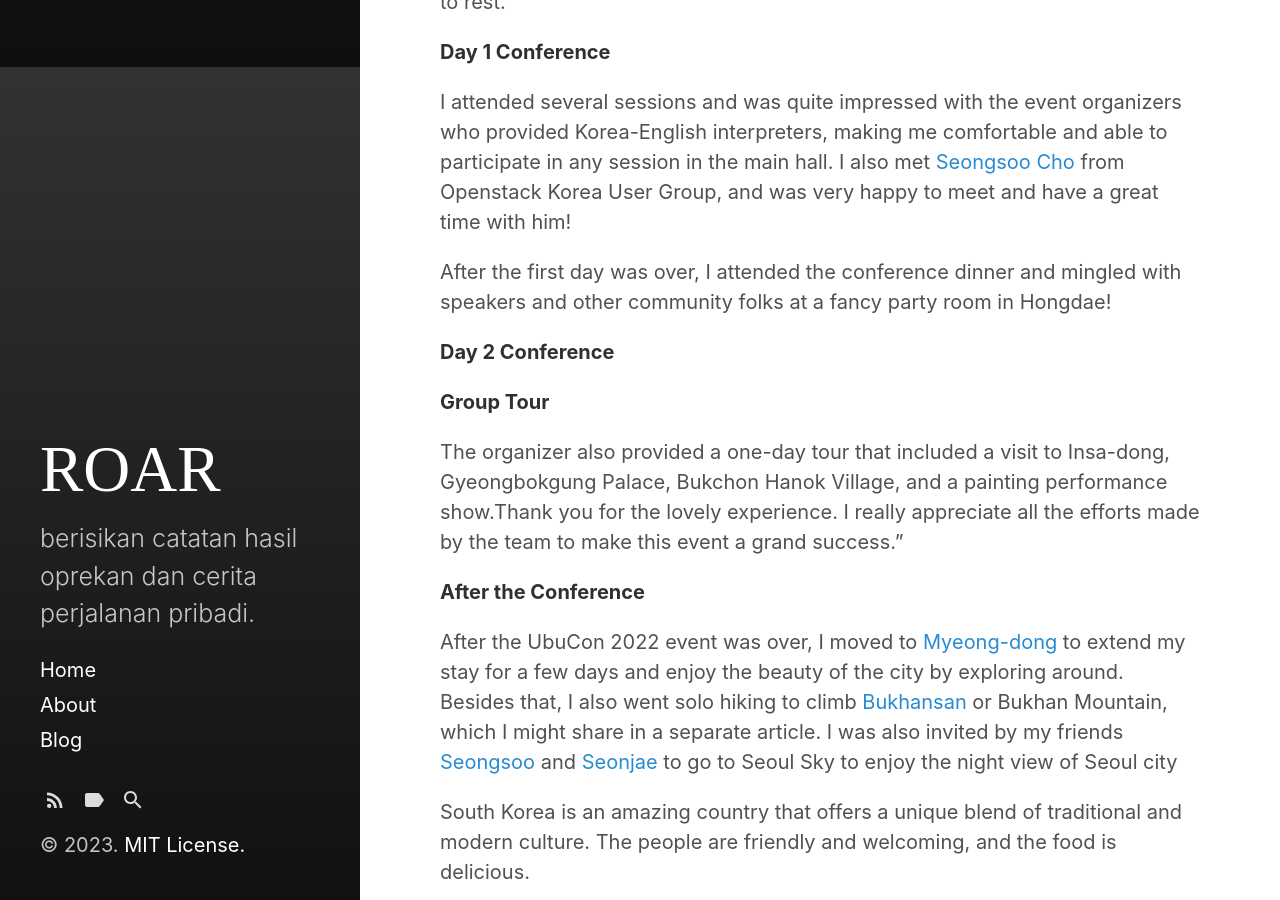
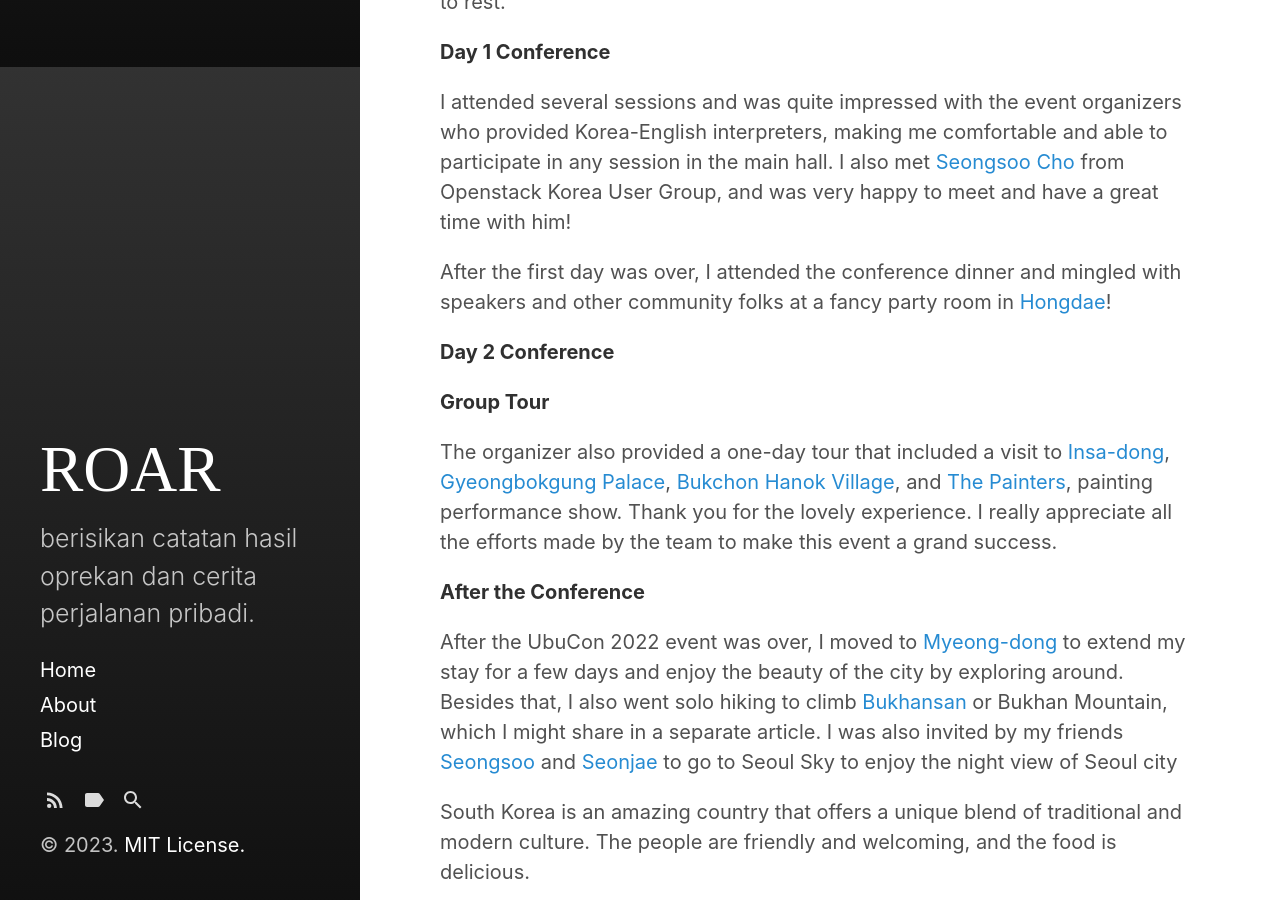
Before and after one commit to aryulianto/aryulianto.github.io, a Jekyll site: the page built from _posts/2022-12-01-fr-ubuntu-conference-asia-2022-seoul-south-korea.md, in a window 1280 px wide and 900 px high, scrolled down 833 px. Built offline with Jekyll 4.4.1, drawn with Linux system fonts in a browser that asks for light colours; some web fonts are replaced.

Commit message:
update link

```diff
--- a/_posts/2022-12-01-fr-ubuntu-conference-asia-2022-seoul-south-korea.md
+++ b/_posts/2022-12-01-fr-ubuntu-conference-asia-2022-seoul-south-korea.md
@@ -33,13 +33,13 @@ Upon arriving at the hotel, I met new friends with [Hrittik Roy](https://twitter
 
 I attended several sessions and was quite impressed with the event organizers who provided Korea-English interpreters, making me comfortable and able to participate in any session in the main hall. I also met [Seongsoo Cho](https://twitter.com/seongsoo_kr) from Openstack Korea User Group, and was very happy to meet and have a great time with him!
 
-After the first day was over, I attended the conference dinner and mingled with speakers and other community folks at a fancy party room in Hongdae!
+After the first day was over, I attended the conference dinner and mingled with speakers and other community folks at a fancy party room in [Hongdae](https://en.wikipedia.org/wiki/Hongdae_(area))!
 
 **Day 2 Conference**
 
 **Group Tour**
 
-The organizer also provided a one-day tour that included a visit to Insa-dong, Gyeongbokgung Palace, Bukchon Hanok Village, and a painting performance show.Thank you for the lovely experience. I really appreciate all the efforts made by the team to make this event a grand success."
+The organizer also provided a one-day tour that included a visit to [Insa-dong](https://en.wikipedia.org/wiki/Insa-dong), [Gyeongbokgung Palace](https://en.wikipedia.org/wiki/Gyeongbokgung), [Bukchon Hanok Village](https://en.wikipedia.org/wiki/Bukchon_Hanok_Village), and [The Painters](https://english.visitkorea.or.kr/enu/ATR/SI_EN_3_2_3.jsp?cid=691388), painting performance show. Thank you for the lovely experience. I really appreciate all the efforts made by the team to make this event a grand success.
 
 **After the Conference**
 
```
